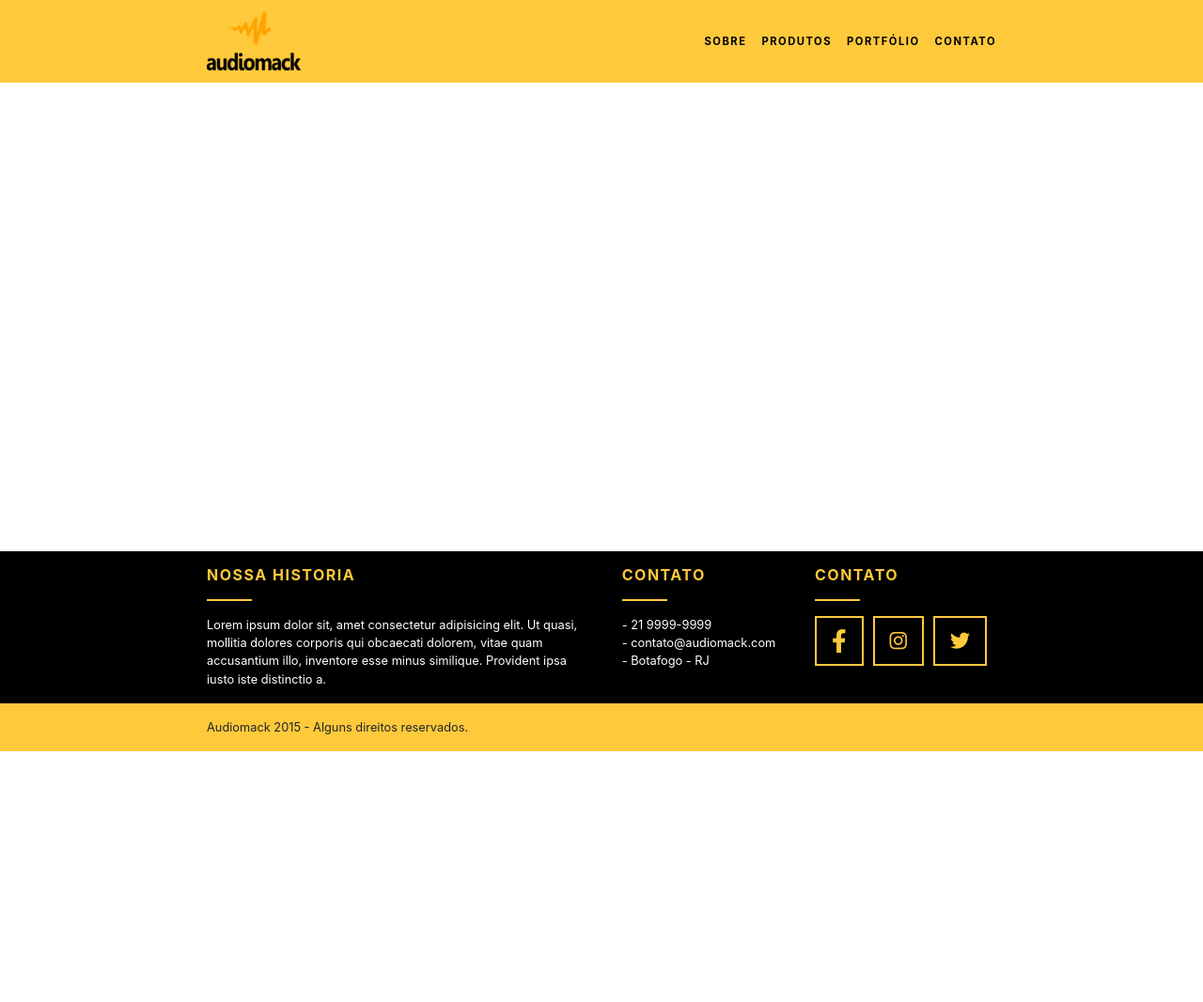
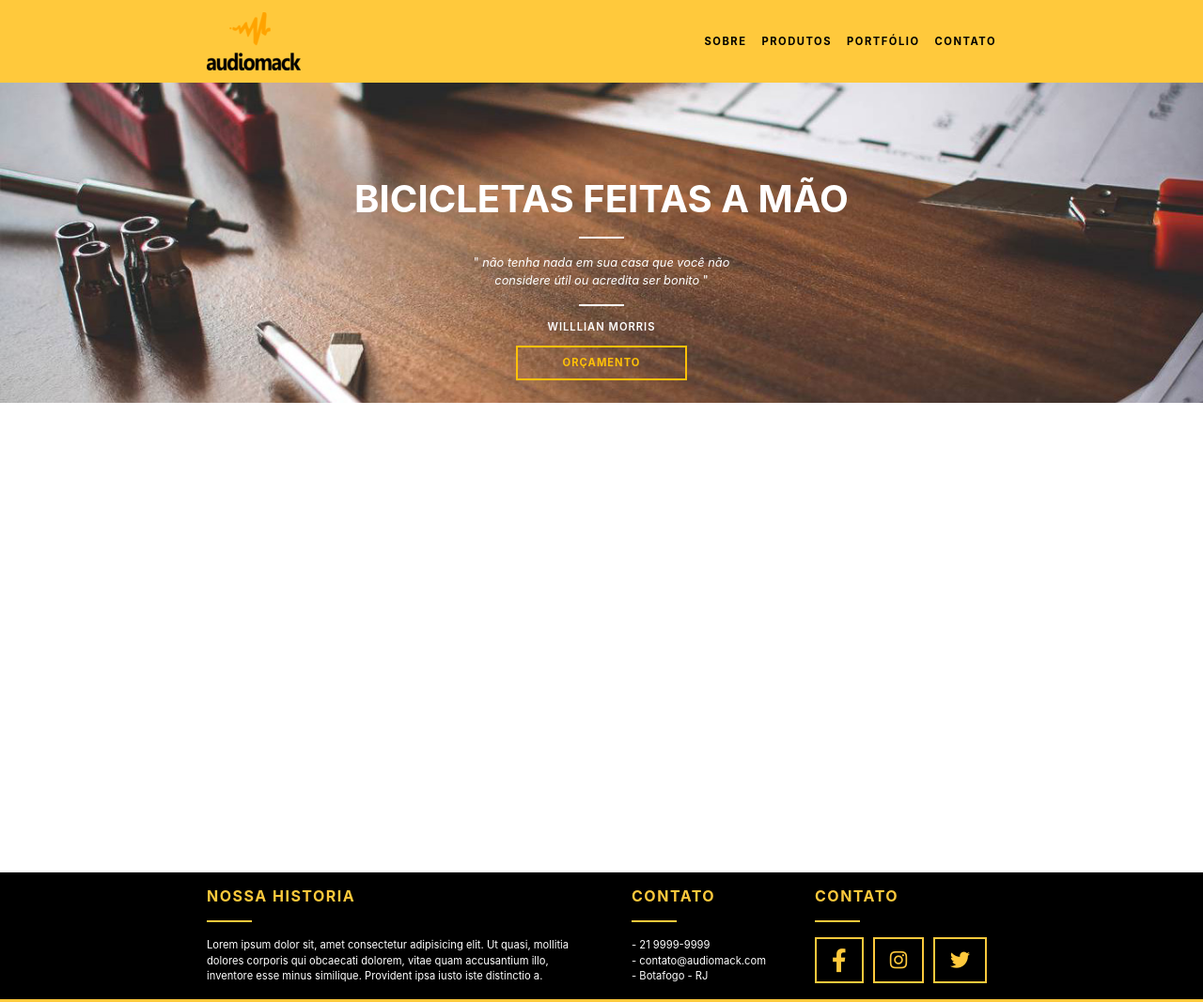
Before and after one commit to VittorGuih/clone-audiomack, a plain HTML site: page index.html in a window 1280 px wide. Shown: the top 1067 px of the page at 94% size. Before the commit the page ends 800 px from the top, so only its background shows below. Drawn offline with nearby package versions, Linux system fonts and the light colour scheme; files that its build step writes are made by us from their sources.

Commit message:
cria a primeira seção da pagina com uma imagem de fundo e textos

```diff
--- a/css/style.css
+++ b/css/style.css
@@ -1,8 +1,10 @@
 :root {
     --defaultYellow: rgb(255, 201, 60);
+    /* #ffc93c; */
 }
 .header-fixed-top {
     position: sticky;
+    top: 0;
 }
 
 #nav-link-header {
@@ -39,15 +41,15 @@
 }
 .container .our-history p,
 li {
-    font-size: 0.8rem;
+    font-size: 0.7rem;
     color: var(--white);
 }
 .container .our-history h6 {
     font-weight: bold;
     letter-spacing: 1.5px;
 }
-.container .our-history .bottom-line {
-    border-top: solid 2px var(--defaultYellow);
+.container .bottom-line {
+    border-top: solid 2.5px var(--defaultYellow);
     width: 3rem;
     margin-left: 0;
 }
@@ -57,6 +59,9 @@ li {
 } */
 footer {
     background: black;
+    width: 100%;
+    position: relative;
+    bottom: 0;
 }
 .our-history:first-child {
     width: 400px;
@@ -67,7 +72,7 @@ footer {
 .social-media-icon {
     display: flex;
     border: solid 2px var(--defaultYellow);
-    padding: 12px 16px;
+    padding: 10px 16px;
     cursor: pointer;
     justify-content: center;
     align-items: center;
@@ -85,7 +90,80 @@ footer {
 .footer-bottom {
     font-size: 0.8rem;
     background: var(--defaultYellow);
+    color: black;
+    width: 100%;
 }
-.aaa {
-    height: 50vh;
+
+/* Fim do Footer */
+
+/* Intro Section */
+
+.intro-container {
+    margin-top: 0;
+    background-image: url(../imgs/intro-section-image.jpg);
+    background-size: cover;
+    width: auto%;
+    /* height: 320px; */
 }
+.intro-container .bottom-line-intro-container .bottom-line {
+    border-color: white;
+    border-width: 2.5px;
+}
+.intro-container .intro-text {
+    padding-top: 100px;
+    padding-bottom: 0px;
+}
+.intro-subtext {
+    padding: 0px;
+    font-size: 0.8rem;
+    width: 300px;
+}
+.intro-subtext p:before,
+.intro-subtext p:after {
+    content: '"';
+}
+.intro-reference-name {
+    font-size: 0.7rem;
+    font-weight: 600;
+    text-transform: uppercase;
+    letter-spacing: 1px;
+}
+.btn-orcamento-container .btn {
+    font-size: 0.7rem;
+    letter-spacing: 1px;
+    border-width: 2px;
+    border-radius: 0px;
+}
+.btn-orcamento-container .btn:hover {
+    background-color: rgb(240, 238, 238);
+    transition: 0.7s ease all;
+}
+
+/* Fim da intro section */
+
+/* .img-teste {
+    background-image: url(../imgs/intro-section.jpg);
+    background-repeat: no-repeat;
+    background-size: auto;
+    width: 100vw;
+    height: 20vh;
+} */
+/* .final {
+    background-image: url(../imgs/final-section.jpg);
+    background-position-x: (100%);
+    background-size: auto;
+    background-repeat: no-repeat;
+} */
+/* .final-container {
+    background-image: url(../imgs/final-section.jpg);
+    background-repeat: no-repeat;
+    height: 210px;
+    background-position: center;
+    width: auto;
+}
+.final-container-text .bottom-line {
+    border-color: white;
+}
+.final-container-text {
+    padding-top: 60px;
+} */
--- a/index.html
+++ b/index.html
@@ -40,40 +40,86 @@
             </div>
         </nav>
     </header>
-    <div class="aaa"></div>
-    <footer class="fixed-bottom">
+    <section class="intro-container">
+        <div class="container centralize">
+            <h1 class="intro-text text-uppercase font-weight-bold text-white pb-2">bicicletas feitas a mão</h1>
+            <div class="bottom-line-intro-container mt-2">
+                <hr class="bottom-line m-auto pt-2 pb-2" />
+            </div>
+            <div class="intro-subtext centralize">
+                <p class="text-white">
+                    <em>não tenha nada em sua casa que você não considere útil ou acredita ser bonito</em>
+                </p>
+            </div>
+            <div class="bottom-line-intro-container">
+                <hr class="bottom-line m-auto pt-2 pb-2" />
+            </div>
+            <h6 class="intro-reference-name text-white">Willlian Morris</h6>
+            <div class="btn-orcamento-container">
+                <button
+                    class="btn btn-outline-warning mt-1 pr-5 pl-5 pb-2 pt-2 mb-4 font-weight-bold text-uppercase"
+                    type="button"
+                >
+                    Orçamento
+                </button>
+            </div>
+        </div>
+    </section>
+
+    <section style="height: 500px"></section>
+    <!-- <section class="final-container">
+        <div class="container centralize">
+            <div class="final-container-text">
+                <div class="bottom-line-intro-container">
+                    <hr class="bottom-line m-auto pt-2 pb-2" />
+                </div>
+                <div class="intro-subtext centralize">
+                    <p class="text-white">
+                        <em>não tenha nada em sua casa que você não considere útil ou acredita ser bonito</em>
+                    </p>
+                </div>
+                <div class="bottom-line-intro-container">
+                    <hr class="bottom-line m-auto pt-2 pb-2" />
+                </div>
+                <h6 class="intro-reference-name text-white">Willlian Morris</h6>
+            </div>
+        </div>
+    </section> -->
+    <footer>
         <div class="container">
             <div class="footer-info d-flex justify-content-between pt-3 centralize">
                 <div class="our-history">
                     <h6 class="text-uppercase">Nossa Historia</h6>
                     <hr class="bottom-line" />
                     <p>
-                        Lorem ipsum dolor sit, amet consectetur adipisicing elit. Ut quasi, mollitia dolores
-                        corporis qui obcaecati dolorem, vitae quam accusantium illo, inventore esse minus similique.
-                        Provident ipsa iusto iste distinctio a.
+                        Lorem ipsum dolor sit, amet consectetur adipisicing elit. Ut quasi, mollitia dolores corporis
+                        qui obcaecati dolorem, vitae quam accusantium illo, inventore esse minus similique. Provident
+                        ipsa iusto iste distinctio a.
                     </p>
                 </div>
                 <div class="our-history">
                     <h6 class="text-uppercase">contato</h6>
                     <hr class="bottom-line" />
-
-                    <p>
                     <ul class="contact-list list-unstyled">
                         <!-- <li class="divisor hidden-xs" role="separator"></li> -->
                         <li>21 9999-9999</li>
                         <li>contato@audiomack.com</li>
                         <li>Botafogo - RJ</li>
-
                     </ul>
-                    </p>
                 </div>
                 <div class="our-history">
                     <h6 class="text-uppercase">Contato</h6>
                     <hr class="bottom-line" />
                     <ul class="social-media list-unstyled d-flex justify-content-between">
-                        <li class="social-media-icon "><i class="fab fa-facebook-f"></i></li>
-                        <li class="social-media-icon"><i class="fab fa-instagram"></i></li>
-                        <li class="social-media-icon"><i class="fab fa-twitter"></i></li>
+                        <li class="social-media-icon">
+                            <i class="fab fa-facebook-f"></i>
+                        </li>
+                        <li class="social-media-icon">
+                            <i class="fab fa-instagram"></i>
+                        </li>
+                        <li class="social-media-icon">
+                            <i class="fab fa-twitter"></i>
+                        </li>
                     </ul>
                 </div>
             </div>
```
Also changed, not shown: imgs/intro-section-image.jpg (added), imgs/intro-section.jpg (added), 1 other file. Lines whose indentation alone changed are shown as unchanged.
